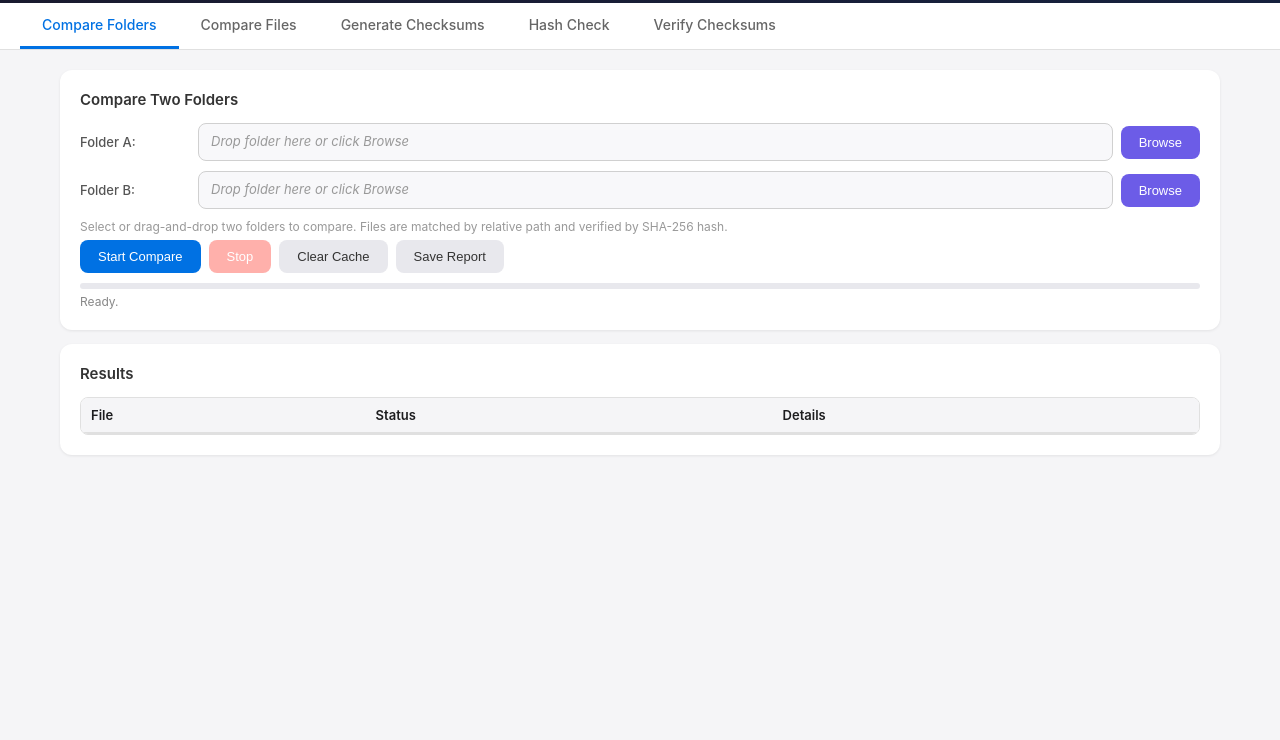
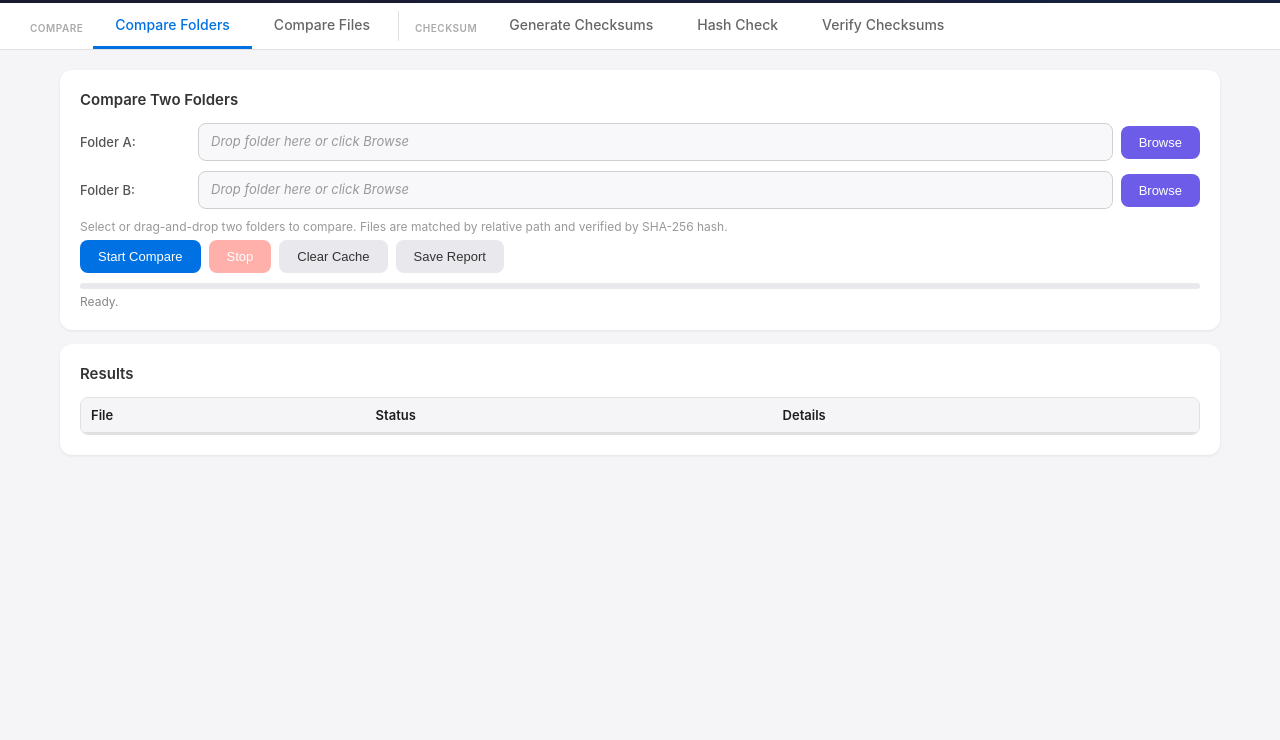
Before and after one commit to tongyi24/file-integrity-checker, a plain HTML site: page index.html in a window 1280 px wide. Shown: the part 60-800 px from the top of the page. Drawn offline with Linux system fonts and the light colour scheme.

Commit message:
feat: group tabs into Compare and Checksum sections
Tabs are now visually grouped with labels and a divider:
- Compare: Compare Folders, Compare Files
- Checksum: Generate Checksums, Hash Check, Verify Checksums

```diff
--- a/index.html
+++ b/index.html
@@ -9,9 +9,11 @@
 body{font-family:-apple-system,BlinkMacSystemFont,"Segoe UI",Roboto,sans-serif;background:#f5f5f7;color:#1d1d1f;min-height:100vh}
 .header{background:linear-gradient(135deg,#1a1a2e,#16213e);color:#fff;padding:18px 28px;display:flex;align-items:center;gap:14px}
 .header h1{font-size:20px;font-weight:600}.badge{background:rgba(255,255,255,.15);padding:3px 10px;border-radius:10px;font-size:11px}
-.tabs{display:flex;background:#fff;border-bottom:1px solid #e0e0e0;padding:0 20px}
+.tabs{display:flex;background:#fff;border-bottom:1px solid #e0e0e0;padding:0 20px;align-items:stretch}
 .tab{padding:13px 22px;cursor:pointer;border-bottom:3px solid transparent;font-size:14px;font-weight:500;color:#666;transition:.2s}
 .tab:hover{color:#333}.tab.active{color:#0071e3;border-bottom-color:#0071e3}
+.tab-group-label{padding:4px 10px 0;font-size:10px;color:#aaa;font-weight:600;text-transform:uppercase;letter-spacing:.5px;display:flex;align-items:center}
+.tab-divider{width:1px;background:#e0e0e0;margin:8px 6px;align-self:stretch}
 .content{max-width:1200px;margin:0 auto;padding:20px}
 .panel{display:none}.panel.active{display:block}
 .card{background:#fff;border-radius:12px;padding:20px;margin-bottom:14px;box-shadow:0 1px 3px rgba(0,0,0,.08)}
@@ -181,6 +183,8 @@ function stopAll() { running = false; }
 const LANG = {
   en: {
     title: 'File Integrity Checker',
+    group_compare: 'Compare',
+    group_verify: 'Checksum',
     tab_compare: 'Compare Folders',
     tab_files: 'Compare Files',
     tab_generate: 'Generate Checksums',
@@ -242,6 +246,8 @@ const LANG = {
   },
   zh: {
     title: '文件完整性校验',
+    group_compare: '对比',
+    group_verify: '校验',
     tab_compare: '对比文件夹',
     tab_files: '对比文件',
     tab_generate: '生成校验码',
@@ -390,12 +396,16 @@ function downloadText(text, filename) {
 }
 
 // ==================== Tab System ====================
-const TABS = [
+const TAB_GROUPS = [
+  { groupKey: 'group_compare', tabs: [
     { id: 'compare', labelKey: 'tab_compare' },
     { id: 'files', labelKey: 'tab_files' },
+  ]},
+  { groupKey: 'group_verify', tabs: [
     { id: 'generate', labelKey: 'tab_generate' },
     { id: 'hash', labelKey: 'tab_hash' },
-  { id: 'verify', labelKey: 'tab_verify' }
+    { id: 'verify', labelKey: 'tab_verify' },
+  ]}
 ];
 let activeTab = 'compare';
 
@@ -407,13 +417,24 @@ function switchTab(id) {
 
 function buildTabs() {
   const bar = $('tabbar');
-  TABS.forEach(tab => {
+  TAB_GROUPS.forEach((group, gi) => {
+    if (gi > 0) {
+      const div = document.createElement('div');
+      div.className = 'tab-divider';
+      bar.appendChild(div);
+    }
+    const label = document.createElement('div');
+    label.className = 'tab-group-label';
+    label.textContent = t(group.groupKey);
+    bar.appendChild(label);
+    group.tabs.forEach(tab => {
       const d = document.createElement('div');
       d.className = 'tab' + (tab.id === activeTab ? ' active' : '');
       d.textContent = t(tab.labelKey);
       d.dataset.id = tab.id;
       d.onclick = () => switchTab(tab.id);
       bar.appendChild(d);
+    });
   });
 }
 
```
Lines whose indentation alone changed are shown as unchanged.
